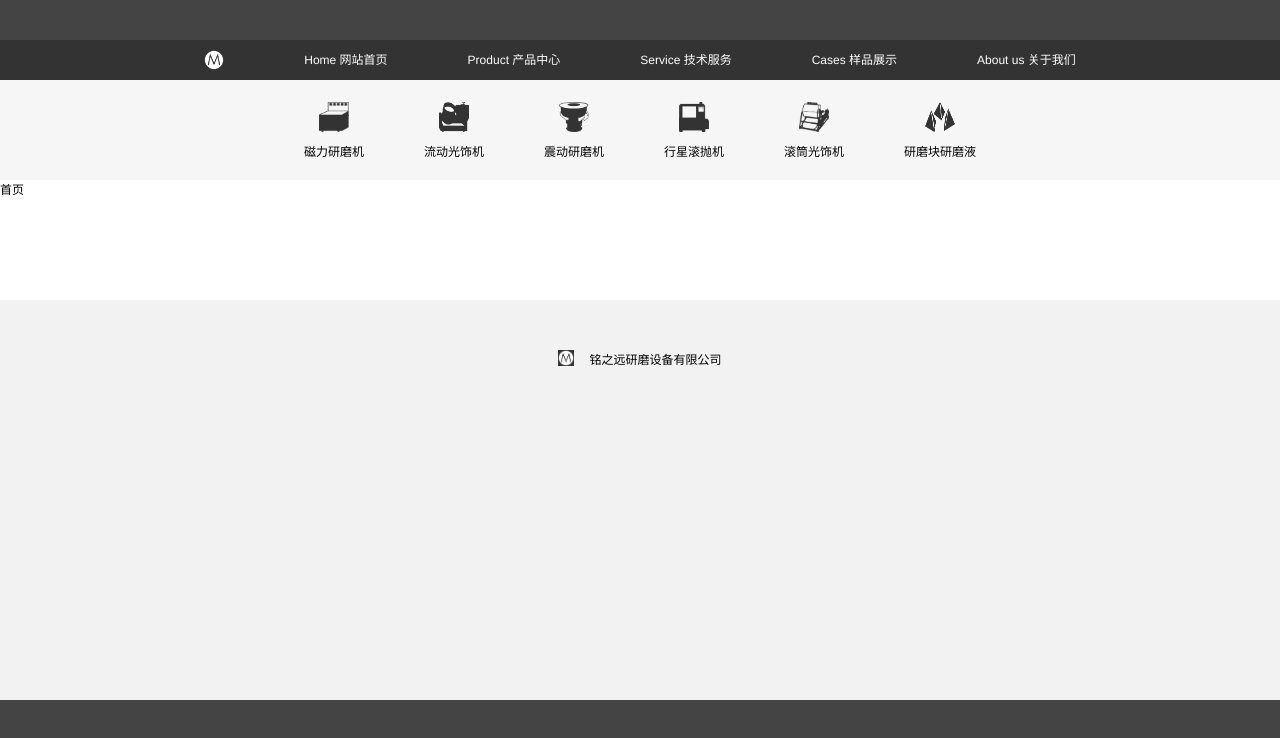
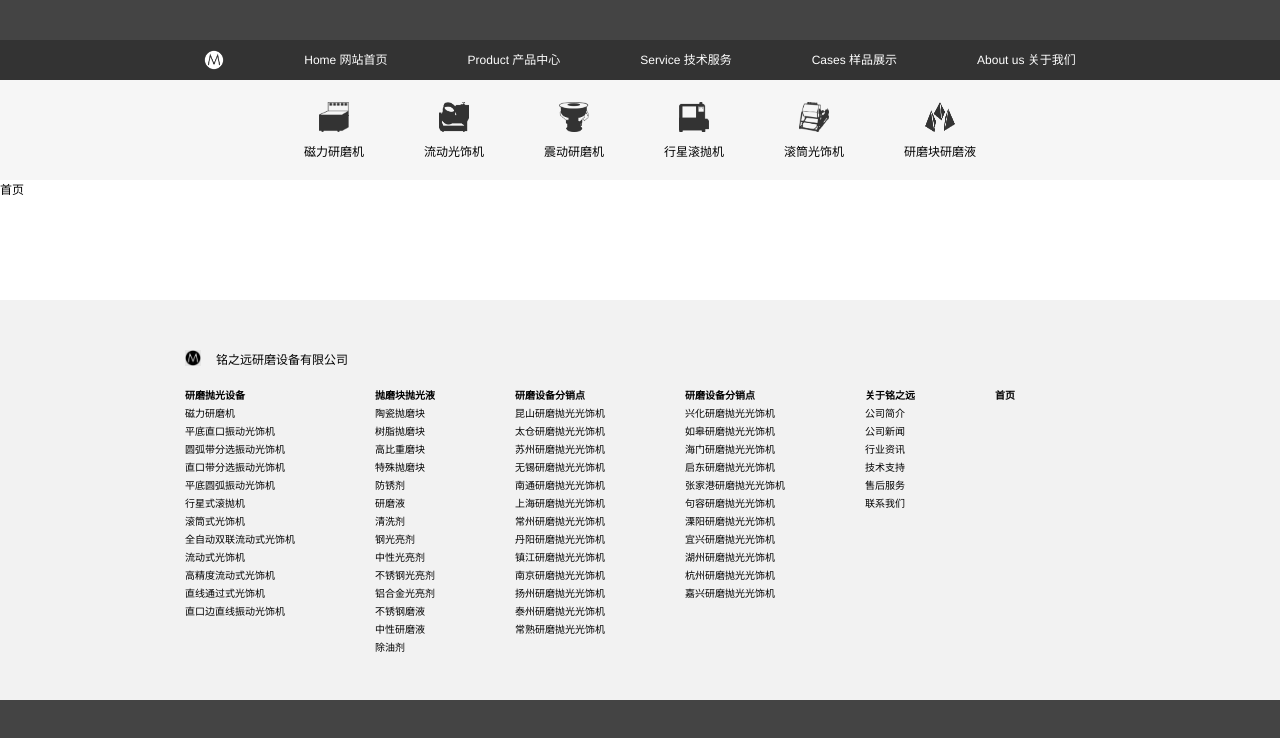
Before and after one commit to wsq12345/zjmzy, a Vue app: page /#/ in a window 1280 px wide. Shown: the top 738 px of the page. Built offline with nearby package versions, Linux system fonts and the light colour scheme; a small style sheet from the web is missing.

Commit message:
底部导航条

```diff
--- a/src/components/FooterGuide.vue
+++ b/src/components/FooterGuide.vue
@@ -3,16 +3,39 @@
     <div class="paten1">
       <div class="content">
         <div class="logo">
-          <img src="../assets/imgae/铭logo.gif">
+          <img src="../assets/imgae/铭logo2.gif">
           <i class="iconfont icon-xiaoyuhao"></i>
           铭之远研磨设备有限公司
         </div>
-        <div>
-          <ul>
-            <li v-for="menu in menus" :key="menu.index">
-              <a href="javascript:void(0)">
+        <div class="body">
+          <ul class="menu_list">
+            <li v-for="menu in menus1" :key="menu.index">
                 {{ menu.name }}
-              </a>
+            </li>
+          </ul>
+          <ul class="menu_list">
+            <li v-for="menu in menus2" :key="menu.index">
+                {{ menu.name }}
+            </li>
+          </ul>
+          <ul class="menu_list">
+            <li v-for="menu in menus3" :key="menu.index">
+                {{ menu.name }}
+            </li>
+          </ul>
+          <ul class="menu_list">
+            <li v-for="menu in menus4" :key="menu.index">
+                {{ menu.name }}
+            </li>
+          </ul>
+          <ul class="menu_list">
+            <li v-for="menu in menus5" :key="menu.index">
+                {{ menu.name }}
+            </li>
+          </ul>
+          <ul class="menu_list">
+            <li v-for="menu in menus6" :key="menu.index">
+                {{ menu.name }}
             </li>
           </ul>
         </div>
@@ -27,7 +50,80 @@ export default {
   name: "FooterGuide",
   data() {
     return {
-      menus: []
+      menus1: [
+        { id: 1, name: "研磨抛光设备" },
+        { id: 2, name: "磁力研磨机" },
+        { id: 3, name: "平底直口振动光饰机" },
+        { id: 4, name: "圆弧带分选振动光饰机" },
+        { id: 5, name: "直口带分选振动光饰机" },
+        { id: 6, name: "平底圆弧振动光饰机" },
+        { id: 7, name: "行星式滚抛机" },
+        { id: 8, name: "滚筒式光饰机" },
+        { id: 9, name: "全自动双联流动式光饰机" },
+        { id: 10, name: "流动式光饰机" },
+        { id: 11, name: "高精度流动式光饰机" },
+        { id: 12, name: "直线通过式光饰机" },
+        { id: 13, name: "直口边直线振动光饰机" }
+      ],
+      menus2: [
+        { id: 1, name: "抛磨块抛光液" },
+        { id: 2, name: "陶瓷抛磨块" },
+        { id: 3, name: "树脂抛磨块" },
+        { id: 4, name: "高比重磨块" },
+        { id: 5, name: "特殊抛磨块" },
+        { id: 6, name: "防锈剂" },
+        { id: 7, name: "研磨液" },
+        { id: 8, name: "清洗剂" },
+        { id: 9, name: "钢光亮剂" },
+        { id: 10, name: "中性光亮剂" },
+        { id: 11, name: "不锈钢光亮剂" },
+        { id: 12, name: "铝合金光亮剂" },
+        { id: 13, name: "不锈钢磨液" },
+        { id: 14, name: "中性研磨液" },
+        { id: 15, name: "除油剂" }
+      ],
+      menus3: [
+        { id: 1, name: "研磨设备分销点" },
+        { id: 2, name: "昆山研磨抛光光饰机" },
+        { id: 3, name: "太仓研磨抛光光饰机" },
+        { id: 4, name: "苏州研磨抛光光饰机" },
+        { id: 5, name: "无锡研磨抛光光饰机" },
+        { id: 6, name: "南通研磨抛光光饰机" },
+        { id: 7, name: "上海研磨抛光光饰机" },
+        { id: 8, name: "常州研磨抛光光饰机" },
+        { id: 9, name: "丹阳研磨抛光光饰机" },
+        { id: 10, name: "镇江研磨抛光光饰机" },
+        { id: 11, name: "南京研磨抛光光饰机" },
+        { id: 12, name: "扬州研磨抛光光饰机" },
+        { id: 13, name: "泰州研磨抛光光饰机" },
+        { id: 14, name: "常熟研磨抛光光饰机" }
+      ],
+      menus4: [
+        { id: 1, name: "研磨设备分销点" },
+        { id: 2, name: "兴化研磨抛光光饰机" },
+        { id: 3, name: "如皋研磨抛光光饰机" },
+        { id: 4, name: "海门研磨抛光光饰机" },
+        { id: 5, name: "启东研磨抛光光饰机" },
+        { id: 6, name: "张家港研磨抛光光饰机" },
+        { id: 7, name: "句容研磨抛光光饰机" },
+        { id: 8, name: "溧阳研磨抛光光饰机" },
+        { id: 9, name: "宜兴研磨抛光光饰机" },
+        { id: 10, name: "湖州研磨抛光光饰机" },
+        { id: 11, name: "杭州研磨抛光光饰机" },
+        { id: 12, name: "嘉兴研磨抛光光饰机" }
+      ],
+      menus5: [
+        { id: 1, name: "关于铭之远" },
+        { id: 2, name: "公司简介" },
+        { id: 3, name: "公司新闻" },
+        { id: 4, name: "行业资讯" },
+        { id: 5, name: "技术支持" },
+        { id: 6, name: "售后服务" },
+        { id: 8, name: "联系我们" },
+      ],
+      menus6: [
+        { id: 1, name: "首页" },
+      ],
     };
   },
 };
@@ -57,6 +153,33 @@ export default {
           margin: 0 5px 0 10px;
         }
       }
+      .body {
+        margin-top: 20px;
+        .menu_list,
+        .menu_list li,
+        .menu_list li a {
+          width: auto;
+          display: block;
+        }
+        .menu_list {
+          float: left;
+          margin-right: 80px;
+          overflow: hidden;
+          li {
+            &:first-child {
+              font-weight: 900;
+            }
+            height: 10px;
+            font-size: 10px;
+            text-align: left;
+            margin-bottom: 8px;
+            cursor: pointer;
+            &:hover {
+              color: red;
+            }
+          }
+        }
+      }
     }
   }
   .paten2 {
```
Also changed, not shown: src/assets/imgae/铭logo2.gif (added).
